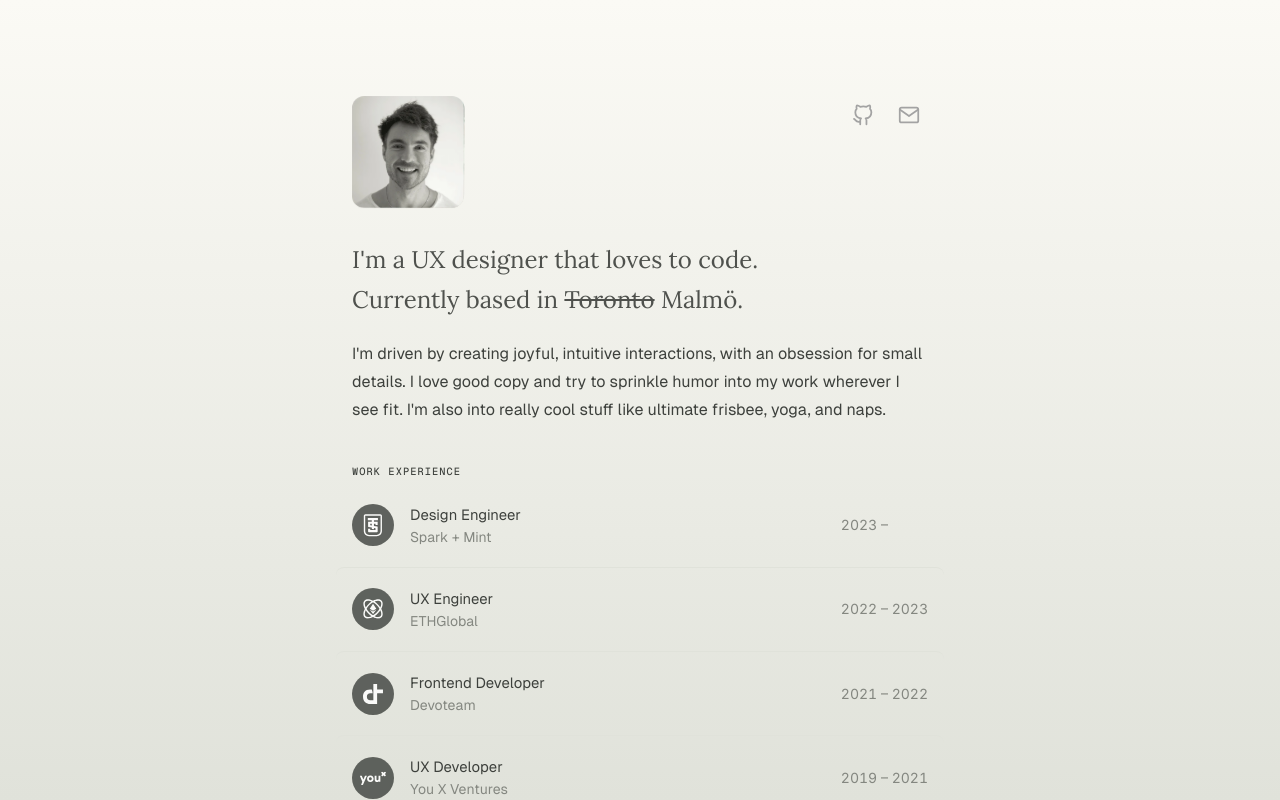
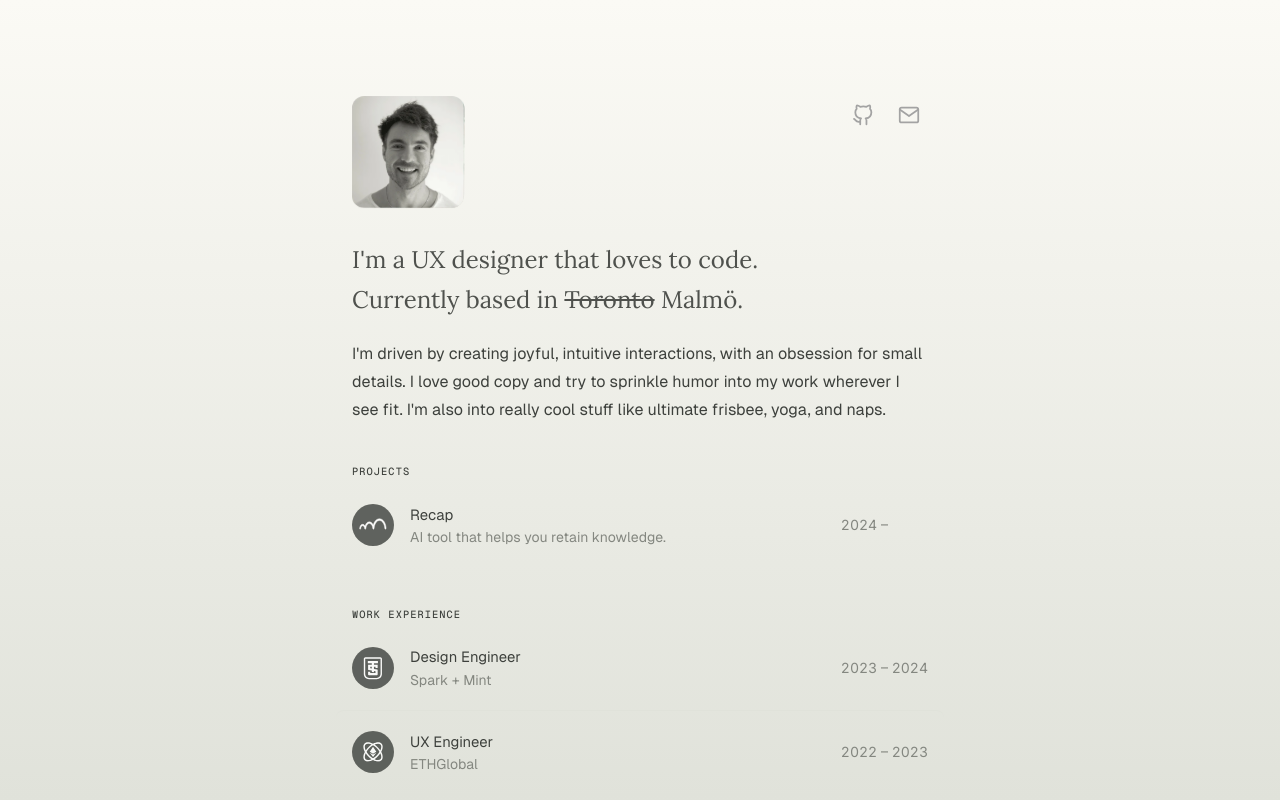
Before and after one commit to kvzivn/kevinivan.com, a Next.js app: page / in a window 1280 px wide. Built offline with nearby package versions, Linux system fonts and the light colour scheme.

Commit message:
add recap

```diff
--- a/app/page.tsx
+++ b/app/page.tsx
@@ -10,11 +10,22 @@ export default function Home() {
   const [stopShow, setStopShow] = useState(false)
   const intervalRef = useRef<NodeJS.Timeout | null>(null)
 
+  const projects = [
+    {
+      company: "AI tool that helps you retain knowledge.",
+      role: "Recap",
+      time: "2024 –",
+      logo: "/logos/recap.svg",
+      link: "https://getrecap.xyz",
+      hover: "hover:bg-[#e0e2da]/50",
+    },
+  ]
+
   const jobs = [
     {
       company: "Spark + Mint",
       role: "Design Engineer",
-      time: "2023 –",
+      time: "2023 – 2024",
       logo: "/logos/teamspark.svg",
       link: "https://teamspark.xyz",
       hover: "hover:bg-[#e0e2da]/50",
@@ -191,6 +202,53 @@ export default function Home() {
 
             <div className="mt-10">
               <h6 className="font-mono uppercase font-medium tracking-widest text-[0.65rem]">
+                projects
+              </h6>
+
+              <div className="mt-1 divide-y divide-n2">
+                {projects.map((project) => (
+                  <a
+                    key={project.company}
+                    href={project.link}
+                    target="_blank"
+                    rel="noopener noreferrer"
+                    className={cn(
+                      `flex items-center gap-4 py-5 -mx-4 px-4 rounded-lg transition-colors`,
+                      project.hover
+                    )}
+                  >
+                    <Image
+                      src={project.logo}
+                      alt={project.company}
+                      width={42}
+                      height={42}
+                      priority
+                      className="opacity-80"
+                    />
+
+                    <div className="flex items-center justify-between w-full">
+                      <div>
+                        <div className="text-[0.85rem] sm:text-[0.925rem]">
+                          {project.role}
+                        </div>
+                        <div className="max-w-40 sm:max-w-none mt-px text-[0.825rem] sm:text-sm text-n5">
+                          {project.company}
+                        </div>
+                      </div>
+                      <div className="text-n5 font-inter text-[0.825rem] sm:text-sm tabular-nums">
+                        {project.time}
+                        {project.time === "2024 –" ? (
+                          <span className="opacity-0"> 2024</span>
+                        ) : (
+                          ""
+                        )}
+                      </div>
+                    </div>
+                  </a>
+                ))}
+              </div>
+
+              <h6 className="mt-10 font-mono uppercase font-medium tracking-widest text-[0.65rem]">
                 work experience
               </h6>
 
```
Also changed, not shown: public/logos/recap.svg (added).
